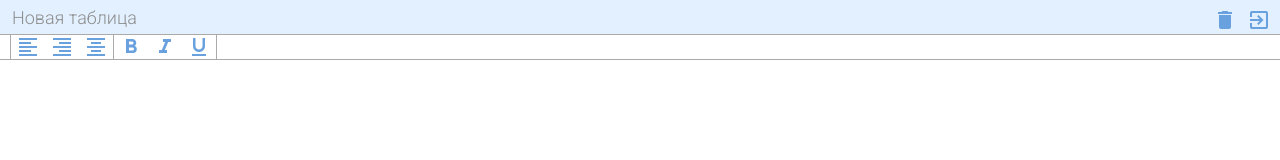
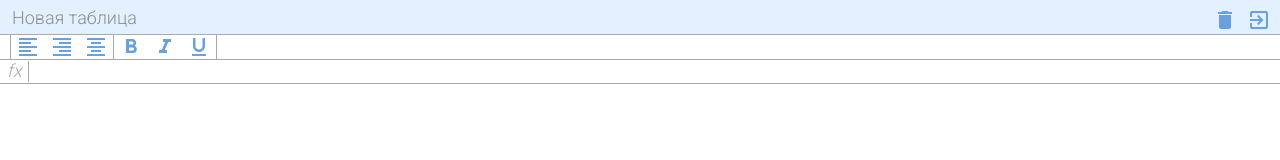
Before and after one commit to vladkvn/custom-excel, a website built with webpack: page src/index.html in a window 1280 px wide. Built offline with nearby package versions, Linux system fonts and the light colour scheme.

Commit message:
Added formula styles

```diff
--- a/src/index.html
+++ b/src/index.html
@@ -59,8 +59,8 @@
             </div>
         </div>
         <div class="excel__formula">
-            <div class="formula-info"></div>
-            <div class="formula-input"></div>
+            <div class="formula-info">fx</div>
+            <div class="input" contenteditable="true"></div>
         </div>
         <div class="excel__table"></div>
     </div>
--- a/src/scss/_mixins.scss
+++ b/src/scss/_mixins.scss
@@ -31,3 +31,27 @@
   display: flex;
   height: 24px;
 }
+
+@mixin input() {
+  margin: 0;
+  padding: 2px 7px;
+  border: 1px solid transparent;
+  border-radius: 2px;
+  height: 20px;
+  font-size: 18px;
+  line-height: 22px;
+  outline: none;
+  color: #8e8e8e;
+  overflow: hidden;
+  background-color: inherit;
+
+  &:hover {
+    border: 1px solid $default-hover-color;
+  }
+
+  &:focus {
+    border: 2px solid $default_active-color;
+    background-color: #ffffff;
+    color: #000000;
+  }
+}
--- a/src/scss/_variables.scss
+++ b/src/scss/_variables.scss
@@ -4,6 +4,7 @@ $default-hover-color: #558bba;
 $default_active-color: #3c638d;
 $hover-element-border: 1px solid #26AEFF;
 $focus-element-border: 2px solid #26AEFF;
-
 $toolbar-height: 26px;
 $border-color: #aaaaaa;
+$formula-height: 24px;
+$info-cell-width: 30px;
--- a/src/scss/formula.scss
+++ b/src/scss/formula.scss
@@ -1,2 +1,29 @@
 @import 'variables';
 @import 'mixins';
+
+.excel__formula {
+  position: absolute;
+  left: 0;
+  right: 0;
+  top: $header-height + $toolbar-height;
+  height: $formula-height;
+  display: flex;
+  align-items: center;
+  border-bottom: 1px solid $border-color;
+
+  .formula-info {
+    border-right: 1px solid $border-color;
+    font-size: 18px;
+    font-style: italic;
+    text-align: center;
+    width: $info-cell-width;
+    color: #aaa;
+  }
+
+  .input {
+    @include input();
+    width: 100%;
+    height: 100%;
+    font-size: 18px;
+  }
+}
--- a/src/scss/header.scss
+++ b/src/scss/header.scss
@@ -13,27 +13,7 @@
   background-color: #e2f0ff;
 
   .input {
-    margin: 0;
-    padding: 2px 7px;
-    border: 1px solid transparent;
-    border-radius: 2px;
-    height: 20px;
-    font-size: 18px;
-    line-height: 22px;
-    outline: none;
-    color: #8e8e8e;
-    overflow: hidden;
-    background-color: inherit;
-
-    &:hover {
-      border: 1px solid $default-hover-color;
-    }
-
-    &:focus {
-      border: 2px solid $default_active-color;
-      background-color: #ffffff;
-      color: #000000;
-    }
+    @include input();
   }
 
   .button-container {
--- a/src/scss/table.scss
+++ b/src/scss/table.scss
@@ -2,9 +2,5 @@
 @import 'mixins';
 
 .excel__table {
-  position: fixed;
-  top: $header-height + $toolbar-height + 1;
-  height: 800px;
-  width: 100%;
-  background-color: #ffffff;
+
 }
```
